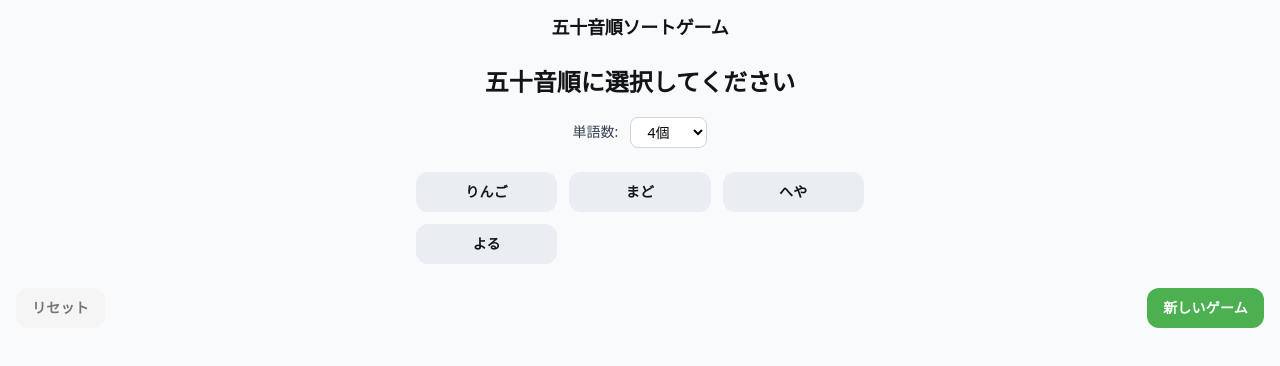
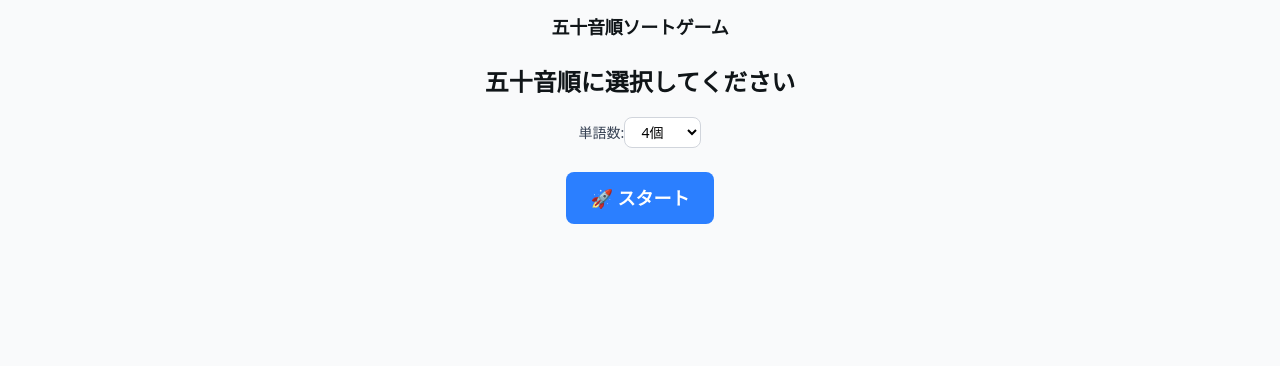
Before and after one commit to otyamura/RiddleDrillHub, a Next.js app: page / in a window 1280 px wide. Shown: the top 366 px of the page. Built offline with nearby package versions, Linux system fonts and the light colour scheme.

Commit message:
かかった時間を計測するようにしました

```diff
--- a/src/components/SortGame.tsx
+++ b/src/components/SortGame.tsx
@@ -12,8 +12,8 @@ export default function SortGame() {
   const [currentWords, setCurrentWords] = useState<Word[]>([]);
   const [selectedOrder, setSelectedOrder] = useState<number[]>([]);
   const [gameState, setGameState] = useState<
-    "playing" | "correct" | "incorrect"
-  >("playing");
+    "waiting" | "playing" | "correct" | "incorrect"
+  >("waiting");
   const [wordCount, setWordCount] = useState<number>(() => {
     if (typeof window !== "undefined") {
       const saved = localStorage.getItem("sortGameWordCount");
@@ -21,6 +21,9 @@ export default function SortGame() {
     }
     return 4;
   });
+  const [startTime, setStartTime] = useState<number | null>(null);
+  const [endTime, setEndTime] = useState<number | null>(null);
+  const [currentTime, setCurrentTime] = useState<number>(0);
 
   const loadWordsFromCSV = async () => {
     try {
@@ -74,7 +77,10 @@ export default function SortGame() {
     }));
     setCurrentWords(wordsWithId);
     setSelectedOrder([]);
-    setGameState("playing");
+    setGameState("waiting");
+    setStartTime(null);
+    setEndTime(null);
+    setCurrentTime(0);
   };
 
   useEffect(() => {
@@ -91,11 +97,31 @@ export default function SortGame() {
     }
   }, [wordCount]);
 
+  useEffect(() => {
+    let interval: NodeJS.Timeout | null = null;
+
+    if (gameState === "playing" && startTime) {
+      interval = setInterval(() => {
+        setCurrentTime(Date.now() - startTime);
+      }, 100);
+    }
+
+    return () => {
+      if (interval) clearInterval(interval);
+    };
+  }, [gameState, startTime]);
+
   const handleWordCountChange = (newCount: number) => {
     setWordCount(newCount);
     if (typeof window !== "undefined") {
       localStorage.setItem("sortGameWordCount", newCount.toString());
     }
+  };
+
+  const startGame = () => {
+    setGameState("playing");
+    setStartTime(Date.now());
+    setCurrentTime(0);
   };
 
   const handleWordClick = (wordId: number) => {
@@ -128,12 +154,25 @@ export default function SortGame() {
     const isCorrect = orderedWords.every(
       (word, index) => word === correctOrder[index]
     );
+
+    if (isCorrect) {
+      setEndTime(Date.now());
+    }
+
     setGameState(isCorrect ? "correct" : "incorrect");
+  };
+
+  const formatTime = (timeMs: number) => {
+    const seconds = Math.floor(timeMs / 1000);
+    const milliseconds = Math.floor((timeMs % 1000) / 10);
+    return `${seconds}.${milliseconds.toString().padStart(2, "0")}秒`;
   };
 
   const resetSelection = () => {
     setSelectedOrder([]);
+    if (gameState !== "waiting") {
       setGameState("playing");
+    }
   };
 
   return (
@@ -151,13 +190,24 @@ export default function SortGame() {
           五十音順に選択してください
         </h3>
 
+        {gameState === "playing" && startTime && (
+          <div className="px-4 py-2">
+            <p className="text-center text-lg font-bold text-blue-600">
+              ⏱️ {formatTime(currentTime)}
+            </p>
+          </div>
+        )}
+
         <div className="px-4 py-3">
           <div className="flex items-center justify-center gap-3">
-            <label className="text-sm font-medium text-gray-700">単語数:</label>
+            <div>
+              <label className="text-sm font-medium text-gray-700">
+                単語数:
+              </label>
               <select
                 value={wordCount}
                 onChange={(e) => handleWordCountChange(Number(e.target.value))}
-              disabled={gameState !== "playing" || selectedOrder.length > 0}
+                disabled={gameState === "playing" || selectedOrder.length > 0}
                 className="px-3 py-1 border border-gray-300 rounded-lg text-sm font-medium bg-white disabled:bg-gray-100 disabled:cursor-not-allowed"
               >
                 {Array.from({ length: 23 }, (_, i) => i + 3).map((count) => (
@@ -168,8 +218,45 @@ export default function SortGame() {
               </select>
             </div>
           </div>
+          {gameState !== "waiting" && (
+            <div className="flex justify-stretch">
+              <div className="flex flex-1 gap-3 flex-wrap px-4 py-3 justify-between">
+                <button
+                  onClick={resetSelection}
+                  disabled={selectedOrder.length === 0 || gameState === "correct" || gameState === "incorrect"}
+                  className={`flex min-w-[84px] max-w-[480px] cursor-pointer items-center justify-center overflow-hidden rounded-xl h-10 px-4 text-sm font-bold leading-normal tracking-[0.015em] ${
+                    selectedOrder.length > 0 && gameState === "playing"
+                      ? "bg-[#eaedf1] text-[#101518] hover:bg-[#dce8f3]"
+                      : "bg-[#f5f5f5] text-[#757575] cursor-not-allowed"
+                  }`}
+                >
+                  <span className="truncate">リセット</span>
+                </button>
+                <button
+                  onClick={() => initializeGame()}
+                  className="flex min-w-[84px] max-w-[480px] cursor-pointer items-center justify-center overflow-hidden rounded-xl h-10 px-4 bg-[#4CAF50] text-white text-sm font-bold leading-normal tracking-[0.015em] hover:bg-[#45a049]"
+                >
+                  <span className="truncate">新しいゲーム</span>
+                </button>
+              </div>
+            </div>
+          )}
+        </div>
 
-        {gameState !== "playing" && (
+        {gameState === "waiting" && (
+          <div className="px-4 py-3">
+            <div className="text-center">
+              <button
+                onClick={startGame}
+                className="bg-blue-500 hover:bg-blue-600 text-white font-bold py-3 px-6 rounded-lg text-lg"
+              >
+                🚀 スタート
+              </button>
+            </div>
+          </div>
+        )}
+
+        {(gameState === "correct" || gameState === "incorrect") && (
           <div className="px-4 py-3">
             <div
               className={`text-center p-3 rounded-lg ${
@@ -178,11 +265,19 @@ export default function SortGame() {
                   : "bg-red-100 text-red-800"
               }`}
             >
-              {gameState === "correct" ? "正解です！" : "不正解です"}
+              <div className="text-lg font-bold mb-2">
+                {gameState === "correct" ? "🎉 正解です！" : "❌ 不正解です"}
+              </div>
+              {gameState === "correct" && startTime && endTime && (
+                <div className="text-sm">
+                  クリア時間: {formatTime(endTime - startTime)}
+                </div>
+              )}
             </div>
           </div>
         )}
 
+        {gameState !== "waiting" && (
           <div className="flex justify-center">
             <div className="w-full max-w-[480px] grid grid-cols-2 sm:grid-cols-2 md:grid-cols-3 gap-2 sm:gap-3 px-4 py-3">
               {currentWords.map((word) => (
@@ -207,7 +302,8 @@ export default function SortGame() {
               ))}
             </div>
           </div>
-        {selectedOrder.length > 0 && (
+        )}
+        {selectedOrder.length > 0 && gameState !== "waiting" && (
           <div className="px-4 py-2">
             <p className="text-center text-sm text-gray-600">
               選択順序:{" "}
@@ -217,28 +313,6 @@ export default function SortGame() {
             </p>
           </div>
         )}
-
-        <div className="flex justify-stretch">
-          <div className="flex flex-1 gap-3 flex-wrap px-4 py-3 justify-between">
-            <button
-              onClick={resetSelection}
-              disabled={selectedOrder.length === 0}
-              className={`flex min-w-[84px] max-w-[480px] cursor-pointer items-center justify-center overflow-hidden rounded-xl h-10 px-4 text-sm font-bold leading-normal tracking-[0.015em] ${
-                selectedOrder.length > 0
-                  ? "bg-[#eaedf1] text-[#101518] hover:bg-[#dce8f3]"
-                  : "bg-[#f5f5f5] text-[#757575] cursor-not-allowed"
-              }`}
-            >
-              <span className="truncate">リセット</span>
-            </button>
-            <button
-              onClick={() => initializeGame()}
-              className="flex min-w-[84px] max-w-[480px] cursor-pointer items-center justify-center overflow-hidden rounded-xl h-10 px-4 bg-[#4CAF50] text-white text-sm font-bold leading-normal tracking-[0.015em] hover:bg-[#45a049]"
-            >
-              <span className="truncate">新しいゲーム</span>
-            </button>
-          </div>
-        </div>
       </div>
     </div>
   );
```
Lines whose indentation alone changed are shown as unchanged.
